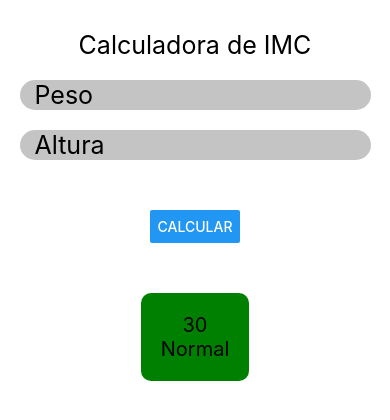
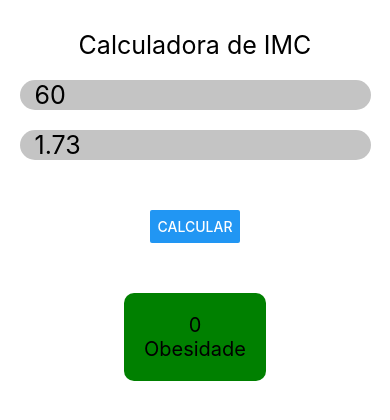
Before and after one commit to AndyElvesSantos/calculador_imc, a React Native app: screen / in a window 390 px wide. Shown: the top 420 px of the page. Built offline with nearby package versions, Linux system fonts and the light colour scheme.

Commit message:
calcular imc

```diff
--- a/App.js
+++ b/App.js
@@ -1,6 +1,5 @@
-import React from 'react';
-import styled from 'styled-components/native'
-import { Text, View } from 'react-native';
+import React, {useState} from 'react';
+import styled from 'styled-components/native';
 
 const Tela = styled.View`
   flex : 1;
@@ -39,17 +38,25 @@ const ResultadoTexto = styled.Text`
 `
 
 export default function App() {
+  const [peso, alteraPeso] = useState ('60');
+  const [altura, alteraAltura] = useState ('1.73');
+  const [imc, alteraIMC] = useState(0);
+  const [categoria, alteraCategoria] = useState ('Obesidade');
+  const calcularIMC = () => {
+    const indice = (parseFloat(peso) / ( parseFloat (altura) * parseFloat(altura) ) );
+    alteraIMC(indice.toFixed(1));
+  };
   return (
     <Tela >
       <Titulo>Calculadora de IMC</Titulo>
-      <Input placeholder="Peso" keyboardType="Numeric"/>
-      <Input placeholder="Altura" keyboardType="Numeric"/>
+      <Input placeholder="Peso" keyboardType="Numeric" value = {peso} onChangeText = { (p) => {alteraPeso(p)} }/>
+      <Input placeholder="Altura" keyboardType="Numeric" value = {altura} onChangeText = { (a) => {alteraAltura(a)} }/>
       <CalcularView>
-        <CalcularBotao title="Calcular" onPress={ () => {} } />
+        <CalcularBotao title="Calcular" onPress={ calcularIMC } />
       </CalcularView>
       <ResultadoView>
-        <ResultadoTexto>30</ResultadoTexto>
-        <ResultadoTexto>Normal</ResultadoTexto>
+        <ResultadoTexto>{imc}</ResultadoTexto>
+        <ResultadoTexto>{categoria}</ResultadoTexto>
       </ResultadoView>
     </Tela>
   );
```
